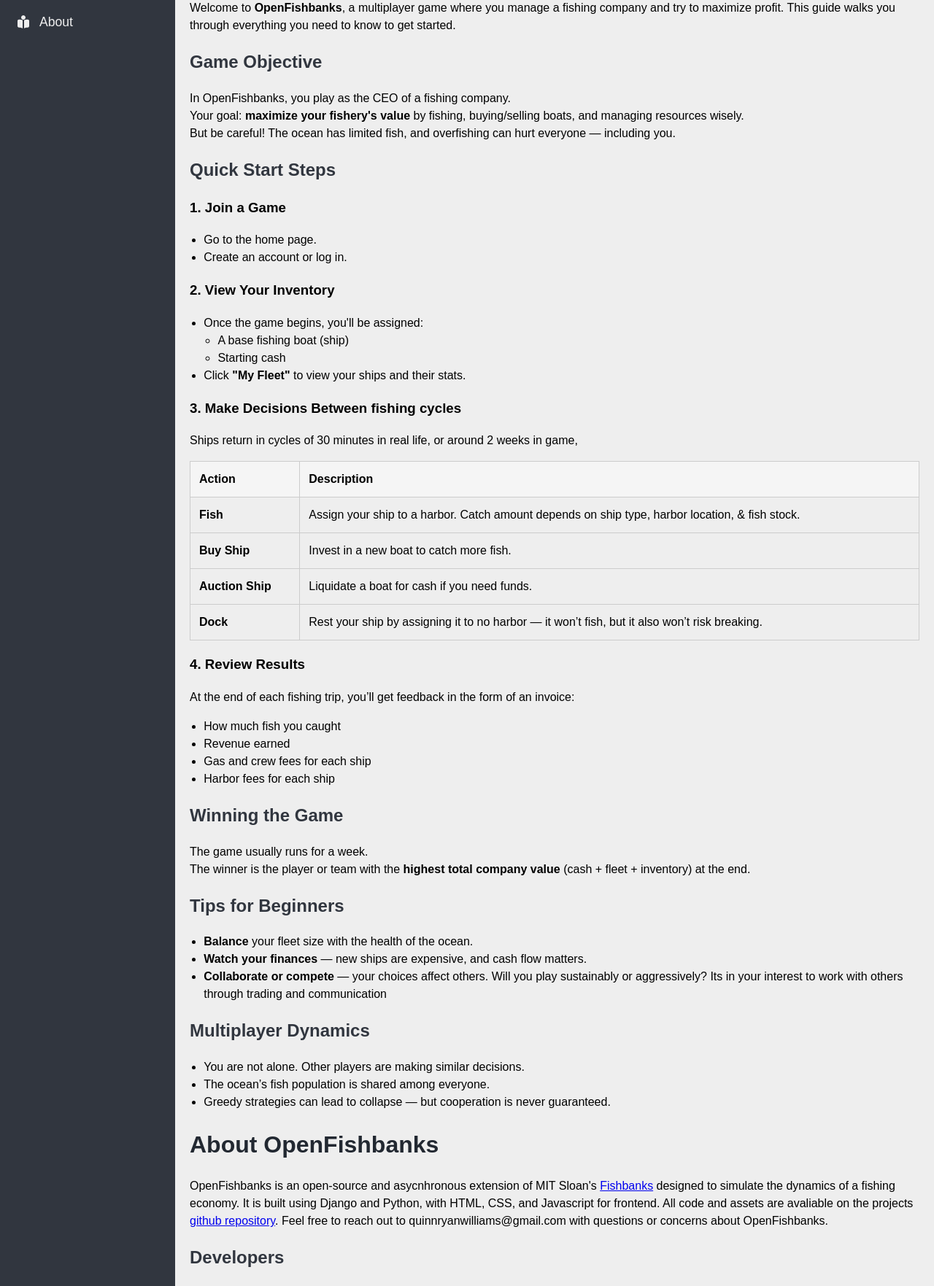
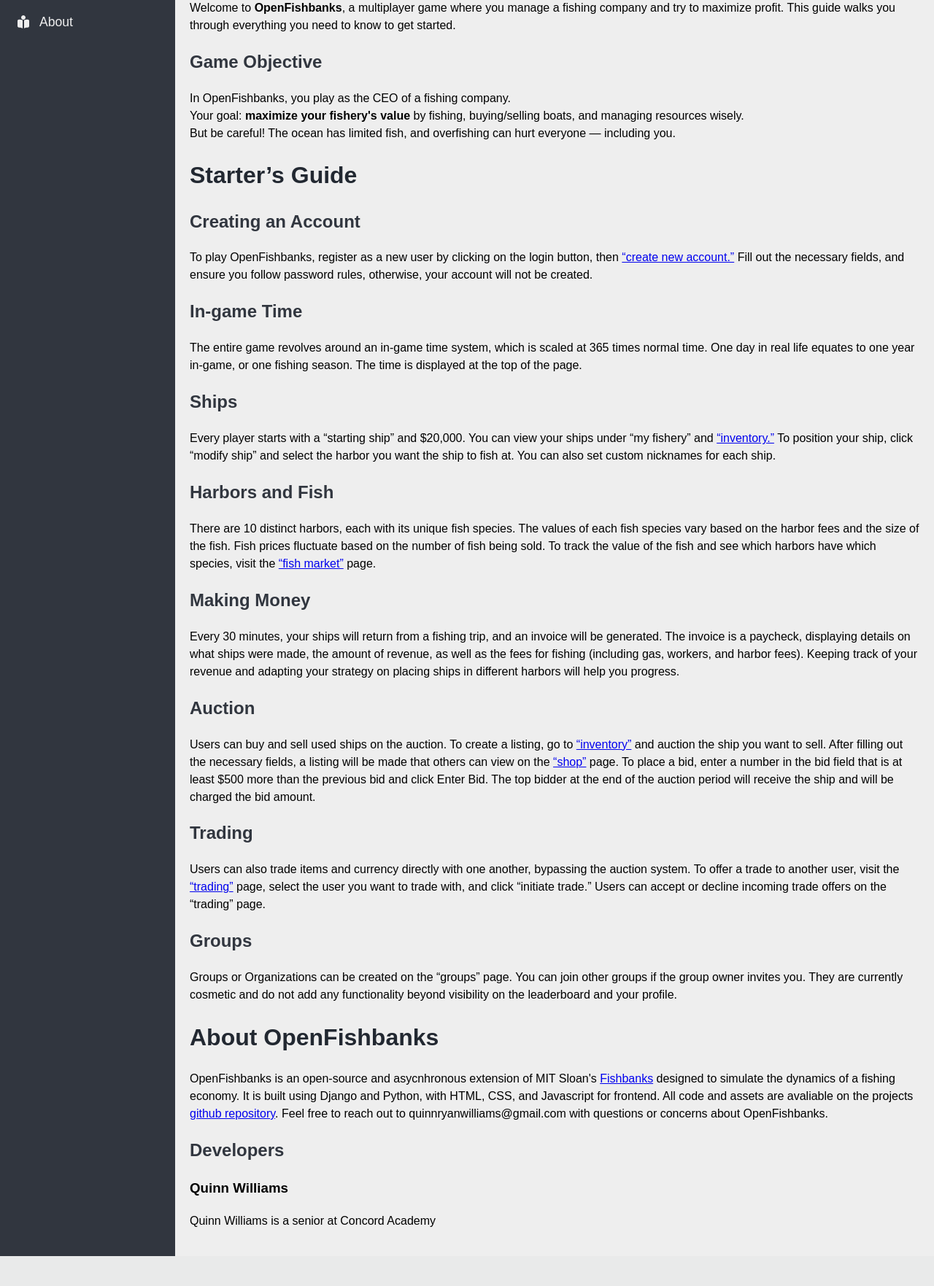
Before and after one commit to Quilliams85/OpenFishbanks, a Django app: page /about in a window 1280 px wide. Shown: the part 168-1931 px from the top of the page at 73% size. After the commit the page ends 1890 px from the top, so only its background shows below. Run offline with Django 5.2, Linux system fonts and the light colour scheme; data that the repository does not hold is empty; parts of the project's set-up code (start-up, migrations or seed data) failed here and were passed over.

Commit message:
Update about page
add better instructions

```diff
--- a/fishbanksapp/templates/fishbanksapp/about.html
+++ b/fishbanksapp/templates/fishbanksapp/about.html
@@ -32,83 +32,32 @@
     Your goal: <strong>maximize your fishery's value</strong> by fishing, buying/selling boats, and managing resources wisely.<br>
     But be careful! The ocean has limited fish, and overfishing can hurt everyone — including you.</p>
 
-    <h2>Quick Start Steps</h2>
+    <h1>Starter’s Guide</h1>
 
-    <h3>1. Join a Game</h3>
-    <ul>
-    <li>Go to the home page.</li>
-    <li>Create an account or log in.</li>
-    </ul>
+    <h2>Creating an Account</h2>
+    <p>To play OpenFishbanks, register as a new user by clicking on the login button, then <a href="{url 'login'}">“create new account.”</a> Fill out the necessary fields, and ensure you follow password rules, otherwise, your account will not be created.</p>
 
-    <h3>2. View Your Inventory</h3>
-    <ul>
-    <li>Once the game begins, you'll be assigned:
-        <ul>
-        <li>A base fishing boat (ship)</li>
-        <li>Starting cash</li>
-        </ul>
-    </li>
-    <li>Click <strong>"My Fleet"</strong> to view your ships and their stats.</li>
-    </ul>
+    <h2>In-game Time</h2>
+    <p>The entire game revolves around an in-game time system, which is scaled at 365 times normal time. One day in real life equates to one year in-game, or one fishing season. The time is displayed at the top of the page.</p>
 
-    <h3>3. Make Decisions Between fishing cycles</h3>
-    <p>Ships return in cycles of 30 minutes in real life, or around 2 weeks in game,</p>
+    <h2>Ships</h2>
+    <p>Every player starts with a “starting ship” and $20,000. You can view your ships under “my fishery” and <a href="{url 'inventory'}">“inventory.”</a> To position your ship, click “modify ship” and select the harbor you want the ship to fish at. You can also set custom nicknames for each ship.</p>
 
-    <table>
-    <thead>
-        <tr>
-        <th>Action</th>
-        <th>Description</th>
-        </tr>
-    </thead>
-    <tbody>
-        <tr>
-        <td><strong>Fish</strong></td>
-        <td>Assign your ship to a harbor. Catch amount depends on ship type, harbor location, & fish stock.</td>
-        </tr>
-        <tr>
-        <td><strong>Buy Ship</strong></td>
-        <td>Invest in a new boat to catch more fish.</td>
-        </tr>
-        <tr>
-        <td><strong>Auction Ship</strong></td>
-        <td>Liquidate a boat for cash if you need funds.</td>
-        </tr>
-        <tr>
-        <td><strong>Dock</strong></td>
-        <td>Rest your ship by assigning it to no harbor — it won’t fish, but it also won’t risk breaking.</td>
-        </tr>
-    </tbody>
-    </table>
+    <h2>Harbors and Fish</h2>
+    <p>There are 10 distinct harbors, each with its unique fish species. The values of each fish species vary based on the harbor fees and the size of the fish. Fish prices fluctuate based on the number of fish being sold. To track the value of the fish and see which harbors have which species, visit the <a href="{url 'fish_market'}">“fish market”</a> page.</p>
 
+    <h2>Making Money</h2>
+    <p>Every 30 minutes, your ships will return from a fishing trip, and an invoice will be generated. The invoice is a paycheck, displaying details on what ships were made, the amount of revenue, as well as the fees for fishing (including gas, workers, and harbor fees). Keeping track of your revenue and adapting your strategy on placing ships in different harbors will help you progress.</p>
 
-    <h3>4. Review Results</h3>
-    <p>At the end of each fishing trip, you’ll get feedback in the form of an invoice:</p>
-    <ul>
-    <li>How much fish you caught</li>
-    <li>Revenue earned</li>
-    <li>Gas and crew fees for each ship</li>
-    <li>Harbor fees for each ship</li>
+    <h2>Auction</h2>
+    <p>Users can buy and sell used ships on the auction. To create a listing, go to <a href="{url 'inventory'}">“inventory”</a> and auction the ship you want to sell. After filling out the necessary fields, a listing will be made that others can view on the <a href="{url 'shop'}">“shop”</a> page. To place a bid, enter a number in the bid field that is at least $500 more than the previous bid and click Enter Bid. The top bidder at the end of the auction period will receive the ship and will be charged the bid amount.</p>
 
-    </ul>
+    <h2>Trading</h2>
+    <p>Users can also trade items and currency directly with one another, bypassing the auction system. To offer a trade to another user, visit the <a href="{url 'view_trades'}">“trading”</a> page, select the user you want to trade with, and click “initiate trade.” Users can accept or decline incoming trade offers on the “trading” page.</p>
 
-    <h2>Winning the Game</h2>
-    <p>The game usually runs for a week.<br>
-    The winner is the player or team with the <strong>highest total company value</strong> (cash + fleet + inventory) at the end.</p>
+    <h2>Groups</h2>
+    <p>Groups or Organizations can be created on the “groups” page. You can join other groups if the group owner invites you. They are currently cosmetic and do not add any functionality beyond visibility on the leaderboard and your profile.</p>
 
-    <h2>Tips for Beginners</h2>
-    <ul>
-    <li><strong>Balance</strong> your fleet size with the health of the ocean.</li>
-    <li><strong>Watch your finances</strong> — new ships are expensive, and cash flow matters.</li>
-    <li><strong>Collaborate or compete</strong> — your choices affect others. Will you play sustainably or aggressively? Its in your interest to work with others through trading and communication</li>
-    </ul>
-
-    <h2>Multiplayer Dynamics</h2>
-    <ul>
-    <li>You are not alone. Other players are making similar decisions.</li>
-    <li>The ocean’s fish population is shared among everyone.</li>
-    <li>Greedy strategies can lead to collapse — but cooperation is never guaranteed.</li>
-    </ul>
     <h1>About OpenFishbanks</h1>
     <p>OpenFishbanks is an open-source and asycnhronous extension of MIT Sloan's <a href="https://mitsloan.mit.edu/teaching-resources-library/fishbanks-a-renewable-resource-management-simulation">Fishbanks</a> designed to simulate the dynamics of a fishing economy. It is built using Django and Python, with HTML, CSS, and Javascript for frontend. All code and assets are avaliable on the projects <a href="https://github.com/Quilliams85/OpenFishbanks">github repository</a>. Feel free to reach out to quinnryanwilliams@gmail.com with questions or concerns about OpenFishbanks.</p>
 
--- a/fishbanksapp/views.py
+++ b/fishbanksapp/views.py
@@ -393,7 +393,6 @@
     return redirect("shop")  # Redirect to auction detail page
 
 @login_required
-
 def harbors(request):
     harbors = Harbor.objects.all()
     return render(request, 'fishbanksapp/harbors.html', {'harbors': harbors})
```
